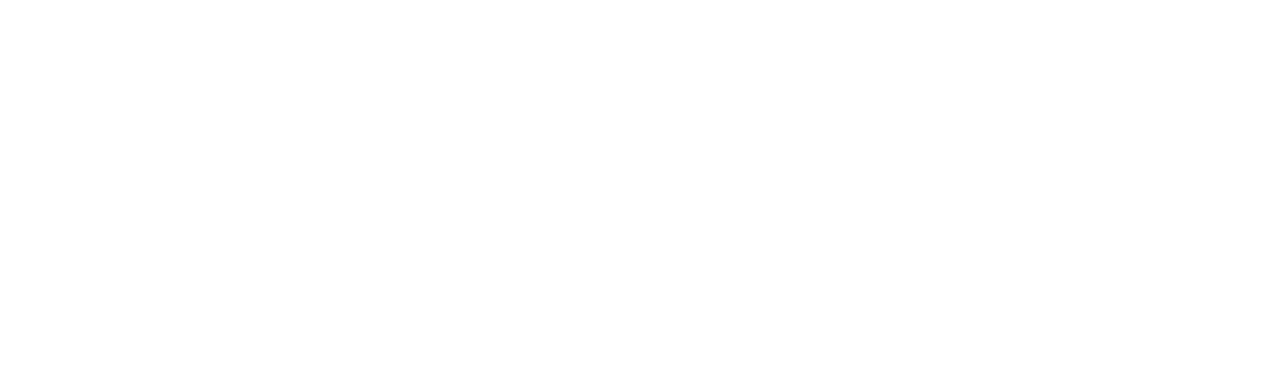
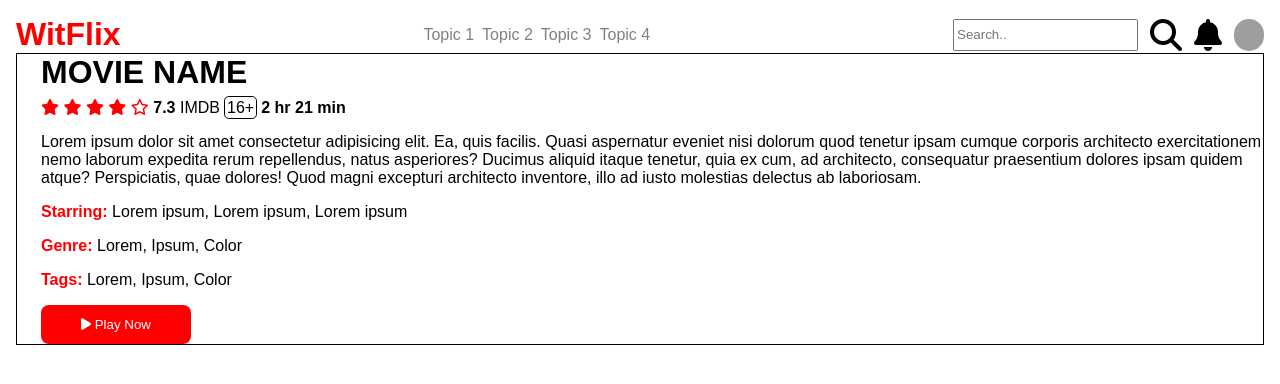
Before and after one commit to Umuras/Wit1024-WitFlixTraining, a plain HTML site: page index.html in a window 1280 px wide. Drawn offline with Linux system fonts and the light colour scheme; grey boxes are pictures that could not be loaded.

Commit message:
Project's some parts made.

```diff
--- a/index.css
+++ b/index.css
@@ -0,0 +1,86 @@
+body {
+  margin: 1rem 1rem;
+  padding: 0;
+  font-family: Arial, Helvetica, sans-serif;
+}
+
+header {
+  display: flex;
+  justify-content: space-between;
+  align-items: center;
+}
+
+header h1 {
+  margin: 0;
+  color: red;
+}
+
+header nav {
+  display: flex;
+  gap: 0.5rem;
+}
+
+header nav a {
+  text-decoration: none;
+  color: gray;
+}
+
+header div.user-profile {
+  display: flex;
+  gap: 0.75rem;
+}
+
+div.user-profile img {
+  border-radius: 1rem;
+  width: 100%;
+}
+
+main.hero {
+  display: flex;
+  justify-content: center;
+  align-items: center;
+  border: 1px solid black;
+}
+
+div.movieinfo-container h2 {
+  text-transform: uppercase;
+  font-weight: bolder;
+  font-size: 2rem;
+  margin-top: 0;
+  margin-bottom: 0.5rem;
+}
+
+div.movieinfo-container {
+  margin-left: 1.5rem;
+}
+
+div.moviedetails-container span {
+  color: red;
+  font-weight: bold;
+}
+
+span.stars {
+  color: red;
+}
+
+span.rateValue {
+  font-weight: bold;
+}
+
+span.pg {
+  border: 1px solid black;
+  border-radius: 0.3rem;
+  padding: 0.1rem;
+}
+
+span.movietime {
+  font-weight: bold;
+}
+
+div.btn button {
+  padding: 0.75rem 2.5rem;
+  background-color: red;
+  color: white;
+  border-radius: 0.5rem;
+  border: none;
+}
--- a/index.html
+++ b/index.html
@@ -1,12 +1,76 @@
 <!DOCTYPE html>
 <html>
-<head>
-    <meta charset="UTF-8">
-    <meta name="viewport" content="width=device-width, initial-scale=1.0">
+  <head>
+    <meta charset="UTF-8" />
+    <meta name="viewport" content="width=device-width, initial-scale=1.0" />
     <title>WitFlix</title>
-    <link rel="stylesheet" href="./index.css">
-</head>
-<body>
-
-</body>
+    <link rel="stylesheet" href="./index.css" />
+    <link
+      rel="stylesheet"
+      href="https://cdnjs.cloudflare.com/ajax/libs/font-awesome/6.6.0/css/all.min.css"
+      integrity="sha512-Kc323vGBEqzTmouAECnVceyQqyqdsSiqLQISBL29aUW4U/M7pSPA/gEUZQqv1cwx4OnYxTxve5UMg5GT6L4JJg=="
+      crossorigin="anonymous"
+      referrerpolicy="no-referrer"
+    />
+  </head>
+  <body>
+    <header>
+      <h1>WitFlix</h1>
+      <nav>
+        <a href="">Topic 1</a>
+        <a href="">Topic 2</a>
+        <a href="">Topic 3</a>
+        <a href="">Topic 4</a>
+      </nav>
+      <div class="user-profile">
+        <input type="text" name="search" placeholder="Search.." />
+        <i class="fa-solid fa-magnifying-glass fa-2x"></i>
+        <i class="fa-solid fa-bell fa-2x"></i>
+        <img src="https://picsum.photos/30/30" />
+      </div>
+    </header>
+    <main class="hero">
+      <div class="movieinfo-container">
+        <h2>Movie Name</h2>
+        <div class="rating-container">
+          <span class="stars">
+            <i class="fa-solid fa-star"></i>
+            <i class="fa-solid fa-star"></i>
+            <i class="fa-solid fa-star"></i>
+            <i class="fa-solid fa-star"></i>
+            <i class="fa-regular fa-star"></i>
+          </span>
+          <span class="rateValue">7.3</span>
+          <span>IMDB</span>
+          <span class="pg">16+</span>
+          <span class="movietime">2 hr 21 min</span>
+        </div>
+        <div class="moviedescription-container">
+          <p>
+            Lorem ipsum dolor sit amet consectetur adipisicing elit. Ea, quis
+            facilis. Quasi aspernatur eveniet nisi dolorum quod tenetur ipsam
+            cumque corporis architecto exercitationem nemo laborum expedita
+            rerum repellendus, natus asperiores? Ducimus aliquid itaque tenetur,
+            quia ex cum, ad architecto, consequatur praesentium dolores ipsam
+            quidem atque? Perspiciatis, quae dolores! Quod magni excepturi
+            architecto inventore, illo ad iusto molestias delectus ab
+            laboriosam.
+          </p>
+        </div>
+        <div class="moviedetails-container">
+          <p><span>Starring:</span> Lorem ipsum, Lorem ipsum, Lorem ipsum</p>
+          <p><span>Genre:</span> Lorem, Ipsum, Color</p>
+          <p><span>Tags:</span> Lorem, Ipsum, Color</p>
+        </div>
+        <div class="btn">
+          <button class="playButton">
+            <i class="fa-solid fa-play"></i>
+            Play Now
+          </button>
+        </div>
+      </div>
+    </main>
+    <section class="suggestion"></section>
+    <footer></footer>
+  </body>
 </html>
```
